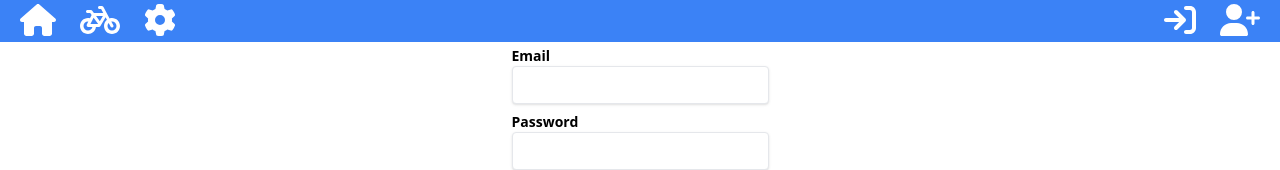
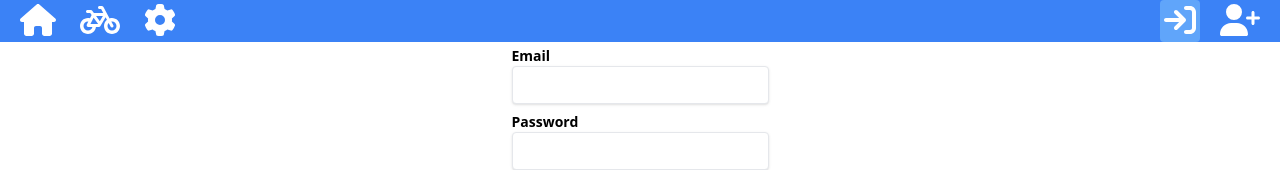
Before and after one commit to vidarandrebo/bikeservice, a Vue app in the folder src/Client/: page /login in a window 1280 px wide. Shown: the top 170 px of the page. Built offline with nearby package versions, Linux system fonts and the light colour scheme.

Commit message:
style: router links active color

```diff
--- a/src/Client/src/Components/Common/MenuBarIcon.vue
+++ b/src/Client/src/Components/Common/MenuBarIcon.vue
@@ -1,5 +1,5 @@
 <template>
-    <div class="hover:bg-blue-700 p-1 rounded ">
+    <div class="hover:bg-blue-700 p-1 rounded">
         <FontAwesomeIcon :icon="icon" size="2x" v-bind="$attrs"></FontAwesomeIcon>
     </div>
 </template>
@@ -13,6 +13,3 @@ defineProps<{
     icon: string;
 }>();
 </script>
-
-<style>
-</style>
--- /dev/null
+++ b/src/Client/src/Components/Common/MenuBarRouterLink.vue
@@ -0,0 +1,17 @@
+<template>
+    <RouterLink :to="to">
+        <slot></slot>
+    </RouterLink>
+</template>
+
+<script setup lang="ts">
+const props = defineProps<{
+    to: string;
+}>();
+</script>
+
+<style scoped>
+.router-link-active {
+    @apply bg-blue-400 rounded;
+}
+</style>
--- a/src/Client/src/Components/MenuBar.vue
+++ b/src/Client/src/Components/MenuBar.vue
@@ -1,29 +1,29 @@
 <template>
     <header class="flex justify-between bg-blue-500 text-white">
         <div class="flex gap-4 px-4">
-            <RouterLink to="/">
+            <MenuBarRouterLink to="/">
                 <MenuBarIcon icon="home" title="Home"></MenuBarIcon>
-            </RouterLink>
-            <RouterLink to="/bikes">
+            </MenuBarRouterLink>
+            <MenuBarRouterLink to="/bikes">
                 <MenuBarIcon icon="bicycle" title="Bikes"></MenuBarIcon>
-            </RouterLink>
-            <RouterLink to="/parts">
+            </MenuBarRouterLink>
+            <MenuBarRouterLink to="/parts">
                 <MenuBarIcon icon="cog" title="Parts"></MenuBarIcon>
-            </RouterLink>
+            </MenuBarRouterLink>
         </div>
         <div class="flex gap-4 px-4">
-            <RouterLink v-if="user.email" to="/settings">
+            <MenuBarRouterLink v-if="user.email" to="/settings">
                 <MenuBarIcon icon="user" title="Settings"></MenuBarIcon>
-            </RouterLink>
+            </MenuBarRouterLink>
             <a v-if="user.email" href="#" @click="logout">
                 <MenuBarIcon icon="sign-out" title="Log out"></MenuBarIcon>
             </a>
-            <RouterLink v-if="!user.email" to="/login">
+            <MenuBarRouterLink v-if="!user.email" to="/login">
                 <MenuBarIcon icon="sign-in" title="Login"></MenuBarIcon>
-            </RouterLink>
-            <RouterLink v-if="!user.email" to="/register">
+            </MenuBarRouterLink>
+            <MenuBarRouterLink v-if="!user.email" to="/register">
                 <MenuBarIcon icon="user-plus" title="Register"></MenuBarIcon>
-            </RouterLink>
+            </MenuBarRouterLink>
         </div>
     </header>
 </template>
@@ -32,6 +32,7 @@ import router from "../Router";
 import MenuBarIcon from "./Common/MenuBarIcon.vue";
 import { inject } from "vue";
 import { DefaultUserDependency, User } from "../Models/Auth/User.ts";
+import MenuBarRouterLink from "./Common/MenuBarRouterLink.vue";
 
 const { user, setUser } = inject("user", DefaultUserDependency, true);
 
--- a/src/Client/src/DependencyInjection.vue
+++ b/src/Client/src/DependencyInjection.vue
@@ -28,7 +28,6 @@ function setBikes(value: Bike[]) {
     });
     bikes.value = value;
 }
-
 
 function addBike(value: Bike) {
     bikes.value.push(value);
--- a/src/Client/src/Models/Auth/User.ts
+++ b/src/Client/src/Models/Auth/User.ts
@@ -3,7 +3,6 @@ import { RefreshRequest } from "aspnetcore-ts/Identity/Data";
 import { HttpRequest } from "http-methods-ts";
 import { AccessTokenResponse } from "aspnetcore-ts/Authentication/BearerToken";
 import { ObjectAssignable } from "../ObjectAssignable.ts";
-
 
 export type UserDependency = {
     user: Ref<User>;
@@ -13,8 +12,7 @@ export type UserDependency = {
 export function DefaultUserDependency(): UserDependency {
     return {
         user: ref<User>(new User()),
-        setUser: () => {
-        }
+        setUser: () => {}
     };
 }
 
--- a/src/Client/src/Models/Bikes/Bike.ts
+++ b/src/Client/src/Models/Bikes/Bike.ts
@@ -77,7 +77,6 @@ export class Bike {
             return response.status;
         }
         return -1;
-
     }
 
     clear(): void {
```
Also changed, not shown: src/Client/src/main.ts (+11 -2 lines), src/Client/src/Models/ObjectAssignable.ts (line endings or trailing spaces).
